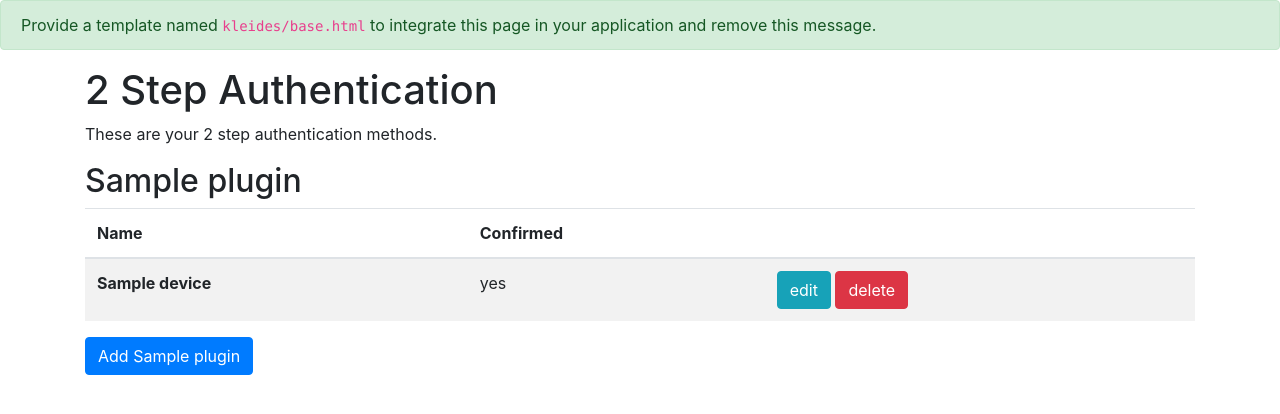
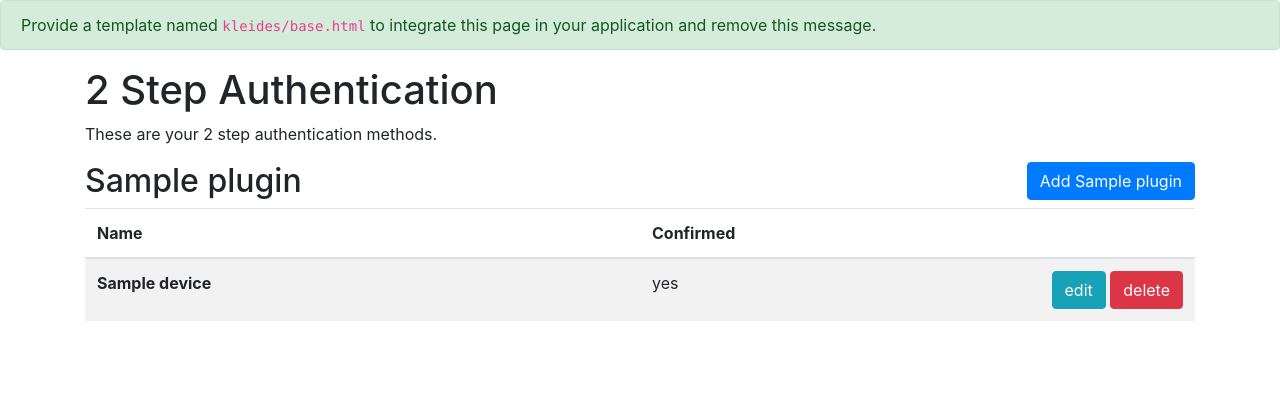
Before and after one commit to ossobv/kleides-mfa, a Django app: template kleides_mfa/templates/kleides_mfa/plugin_list.html in a window 1280 px wide. Shown: the top 414 px of the page. Run offline with Django 3.2, Linux system fonts and the light colour scheme; the template is opened without the code that fills it: most values are stand-ins (such as "Sample title", 1, 10 or a date in 2020); some libraries are stand-ins or nearby versions.

Commit message:
Change plugin button/table alignment

```diff
--- a/kleides_mfa/templates/kleides_mfa/device_list.html
+++ b/kleides_mfa/templates/kleides_mfa/device_list.html
@@ -1,12 +1,14 @@
 {% load i18n %}
 
+<div class='position-relative'>
+<a class="btn btn-primary float-right" href="{% url 'kleides_mfa:create' plugin.slug %}">{% blocktrans with name=plugin.name %}Add {{ name }}{% endblocktrans %}</a>
 <h2>{{ plugin.name }}</h2>
 <table id="device-list" class="table table-striped">
     <thead>
         <tr>
-            <th scope="col">{% trans 'Name' %}</th>
-            <th scope="col">{% trans 'Confirmed' %}</th>
-            <th scope="col"></th>
+            <th class="w-50" scope="col">{% trans 'Name' %}</th>
+            <th class="w-25" scope="col">{% trans 'Confirmed' %}</th>
+            <th class="w-25" scope="col"></th>
         </tr>
     </thead>
     <tbody>
@@ -14,7 +16,7 @@
         <tr>
             <th scope="row">{{ device.name }}</th>
             <td>{{ device.confirmed|yesno }}</td>
-            <td>
+            <td class="text-right">
             <a class="btn btn-info" href="{% url 'kleides_mfa:update' plugin.slug device.pk %}">{% trans 'edit' %}</a>
             <a class="btn btn-danger" href="{% url 'kleides_mfa:delete' plugin.slug device.pk %}">{% trans 'delete' %}</a>
             </td>
@@ -24,5 +26,4 @@
     {% endfor %}
     </tbody>
 </table>
-
-<a class="btn btn-primary" href="{% url 'kleides_mfa:create' plugin.slug %}">{% blocktrans with name=plugin.name %}Add {{ name }}{% endblocktrans %}</a>
+</div>
```
Also changed, not shown: kleides_mfa/templates/kleides_mfa/device_recovery-code_list.html (+11 -7 lines).
